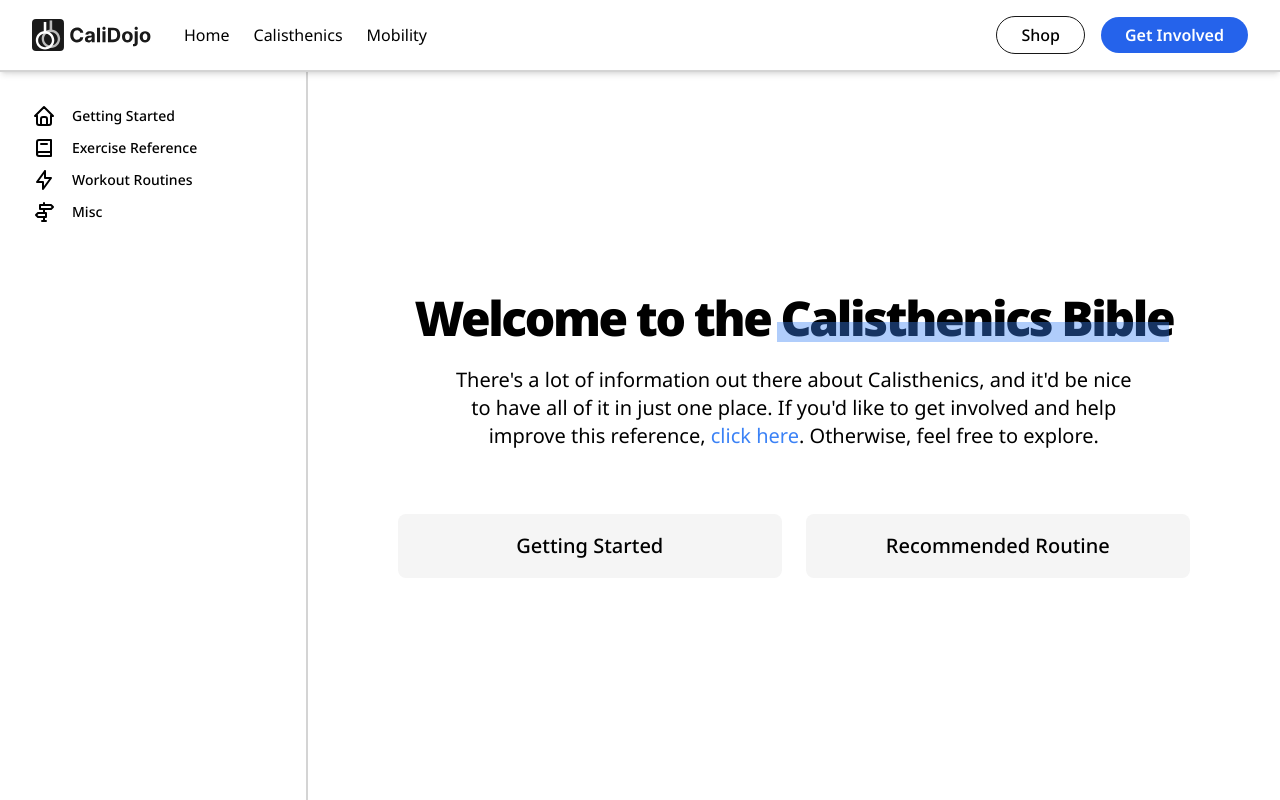
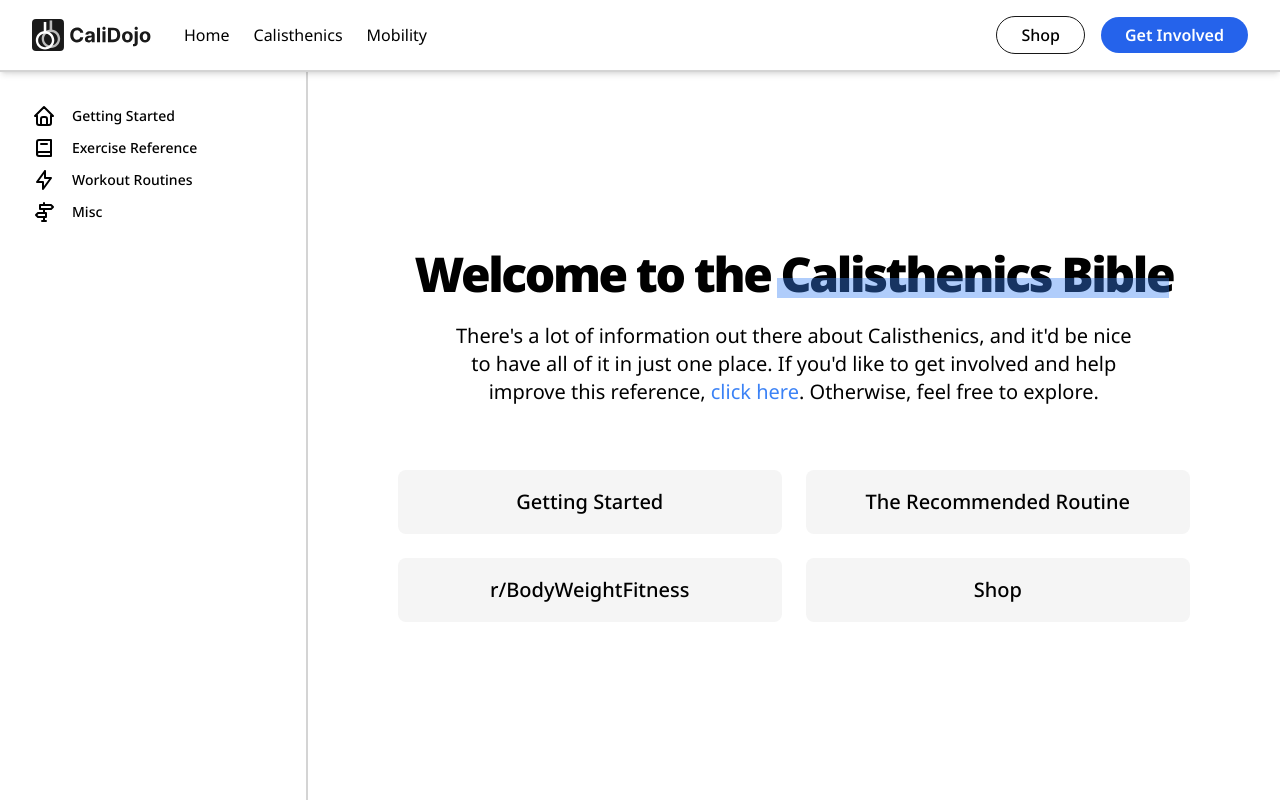
Before and after one commit to Yaucrates/CaliDojo, a SvelteKit app: page /calisthenics in a window 1280 px wide. Built offline with nearby package versions, Linux system fonts and the light colour scheme.

Commit message:
Added Buttons

```diff
--- a/src/routes/calisthenics/+page.svelte
+++ b/src/routes/calisthenics/+page.svelte
@@ -20,8 +20,14 @@
             <a href="/calisthenics/introduction" class="px-12 py-3 w-96 h-16 flex justify-center items-center text-xl font-medium rounded-lg bg-neutral-100 hover:bg-blue-100 transition-colors duration-300">
                 Getting Started
             </a>
-            <a href="/calisthenics/recommended-routine" class="px-12 py-3 w-96 h-16 flex justify-center items-center text-xl font-medium rounded-lg bg-neutral-100 hover:bg-blue-100 transition-colors duration-300">
-                Recommended Routine
+            <a href="/calisthenics/the-recommended-routine" class="px-12 py-3 w-96 h-16 flex justify-center items-center text-xl font-medium rounded-lg bg-neutral-100 hover:bg-blue-100 transition-colors duration-300">
+                The Recommended Routine
+            </a>
+            <a target="_blank" href="https://www.reddit.com/r/bodyweightfitness/" class="px-12 py-3 w-96 h-16 flex justify-center items-center text-xl font-medium rounded-lg bg-neutral-100 hover:bg-blue-100 transition-colors duration-300">
+                r/BodyWeightFitness
+            </a>
+            <a href="/shop" class="px-12 py-3 w-96 h-16 flex justify-center items-center text-xl font-medium rounded-lg bg-neutral-100 hover:bg-blue-100 transition-colors duration-300">
+                Shop
             </a>
         </div>
     </div>
```
